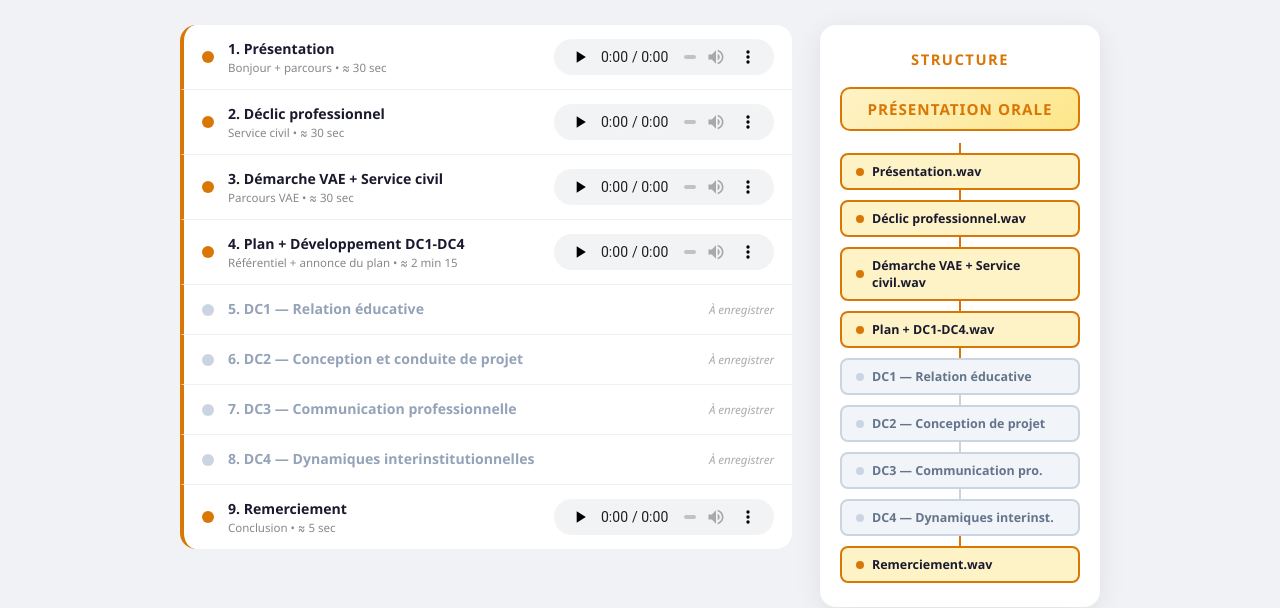
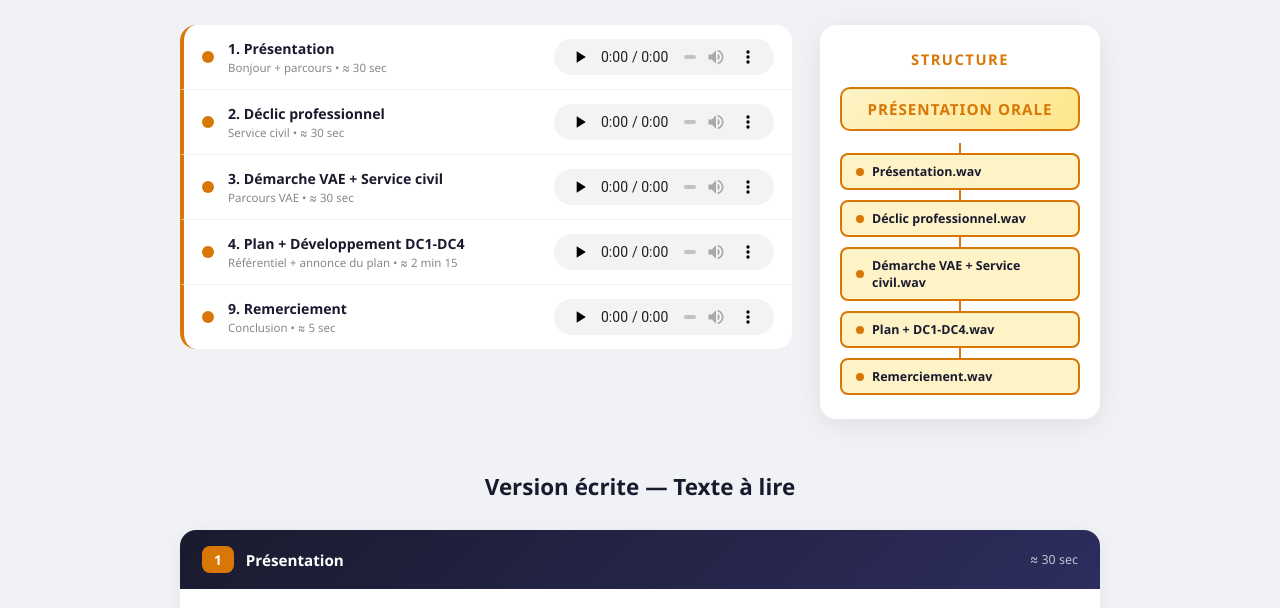
Before and after one commit to samuelabreha/quiz-vae-dees, a website: page audio.html in a window 1280 px wide. Shown: the part 192-800 px from the top of the page. Drawn offline with Linux system fonts and the light colour scheme.

Commit message:
Retirer les 4 lignes DC1-DC4 'A enregistrer' de la page audio
Co-Authored-By: Claude Opus 4.6 <noreply@anthropic.com>

```diff
--- a/audio.html
+++ b/audio.html
@@ -116,38 +116,6 @@ body{font-family:'Segoe UI',system-ui,-apple-system,sans-serif;background:#f0f2f
     </div>
 
     <div class="audio-row">
-      <span class="audio-dot no-audio"></span>
-      <div class="audio-info">
-        <div class="audio-label" style="color:#94a3b8">5. DC1 &mdash; Relation &eacute;ducative</div>
-      </div>
-      <span class="audio-pending">&Agrave; enregistrer</span>
-    </div>
-
-    <div class="audio-row">
-      <span class="audio-dot no-audio"></span>
-      <div class="audio-info">
-        <div class="audio-label" style="color:#94a3b8">6. DC2 &mdash; Conception et conduite de projet</div>
-      </div>
-      <span class="audio-pending">&Agrave; enregistrer</span>
-    </div>
-
-    <div class="audio-row">
-      <span class="audio-dot no-audio"></span>
-      <div class="audio-info">
-        <div class="audio-label" style="color:#94a3b8">7. DC3 &mdash; Communication professionnelle</div>
-      </div>
-      <span class="audio-pending">&Agrave; enregistrer</span>
-    </div>
-
-    <div class="audio-row">
-      <span class="audio-dot no-audio"></span>
-      <div class="audio-info">
-        <div class="audio-label" style="color:#94a3b8">8. DC4 &mdash; Dynamiques interinstitutionnelles</div>
-      </div>
-      <span class="audio-pending">&Agrave; enregistrer</span>
-    </div>
-
-    <div class="audio-row">
       <span class="audio-dot"></span>
       <div class="audio-info">
         <div class="audio-label">9. Remerciement</div>
@@ -171,14 +139,6 @@ body{font-family:'Segoe UI',system-ui,-apple-system,sans-serif;background:#f0f2f
       <div class="org-node has-audio"><span class="org-dot"></span>D&eacute;marche VAE + Service civil.wav</div>
       <div class="org-line"></div>
       <div class="org-node has-audio"><span class="org-dot"></span>Plan + DC1-DC4.wav</div>
-      <div class="org-line"></div>
-      <div class="org-node no-audio"><span class="org-dot"></span>DC1 &mdash; Relation &eacute;ducative</div>
-      <div class="org-line" style="background:#cbd5e1"></div>
-      <div class="org-node no-audio"><span class="org-dot"></span>DC2 &mdash; Conception de projet</div>
-      <div class="org-line" style="background:#cbd5e1"></div>
-      <div class="org-node no-audio"><span class="org-dot"></span>DC3 &mdash; Communication pro.</div>
-      <div class="org-line" style="background:#cbd5e1"></div>
-      <div class="org-node no-audio"><span class="org-dot"></span>DC4 &mdash; Dynamiques interinst.</div>
       <div class="org-line"></div>
       <div class="org-node has-audio"><span class="org-dot"></span>Remerciement.wav</div>
     </div>
```
